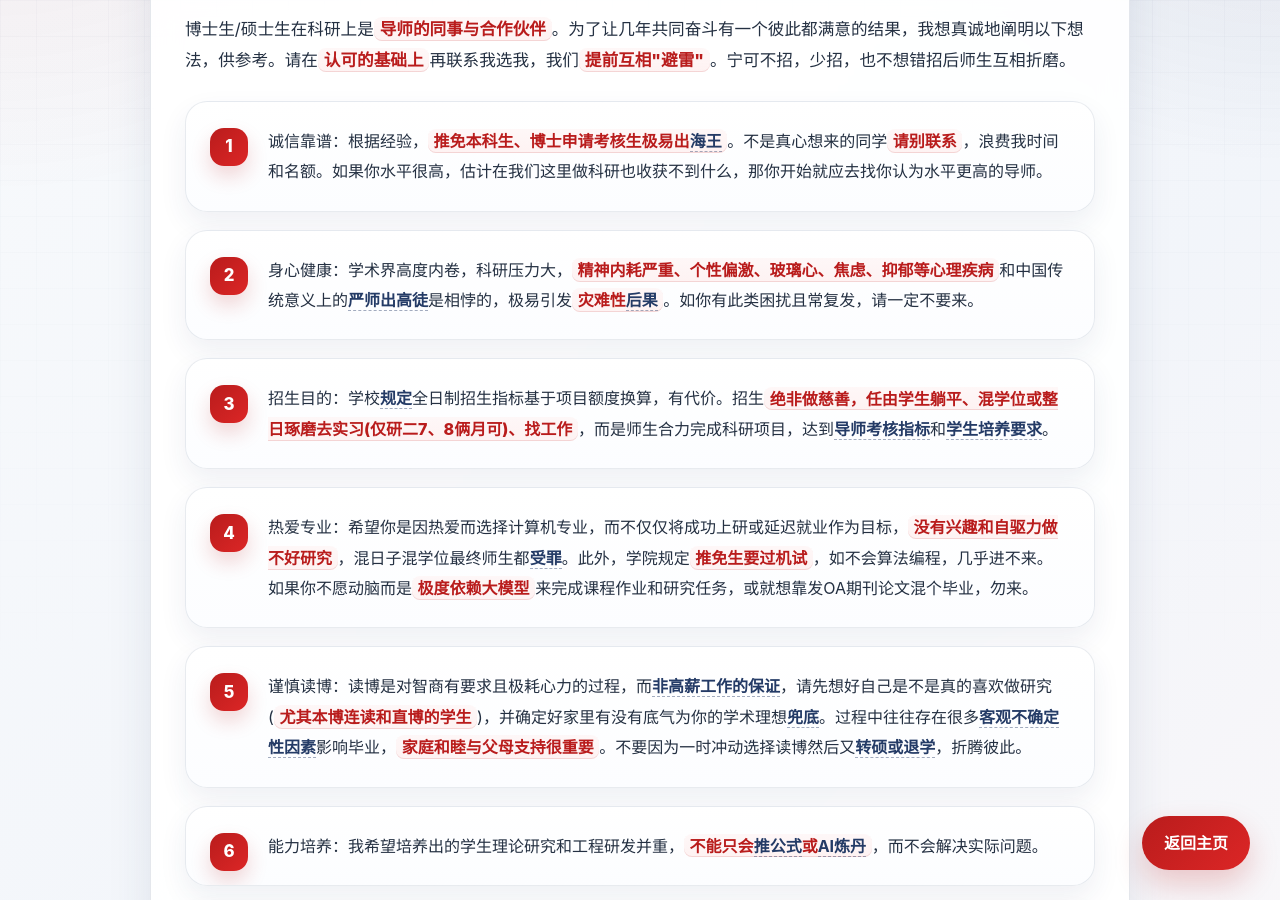
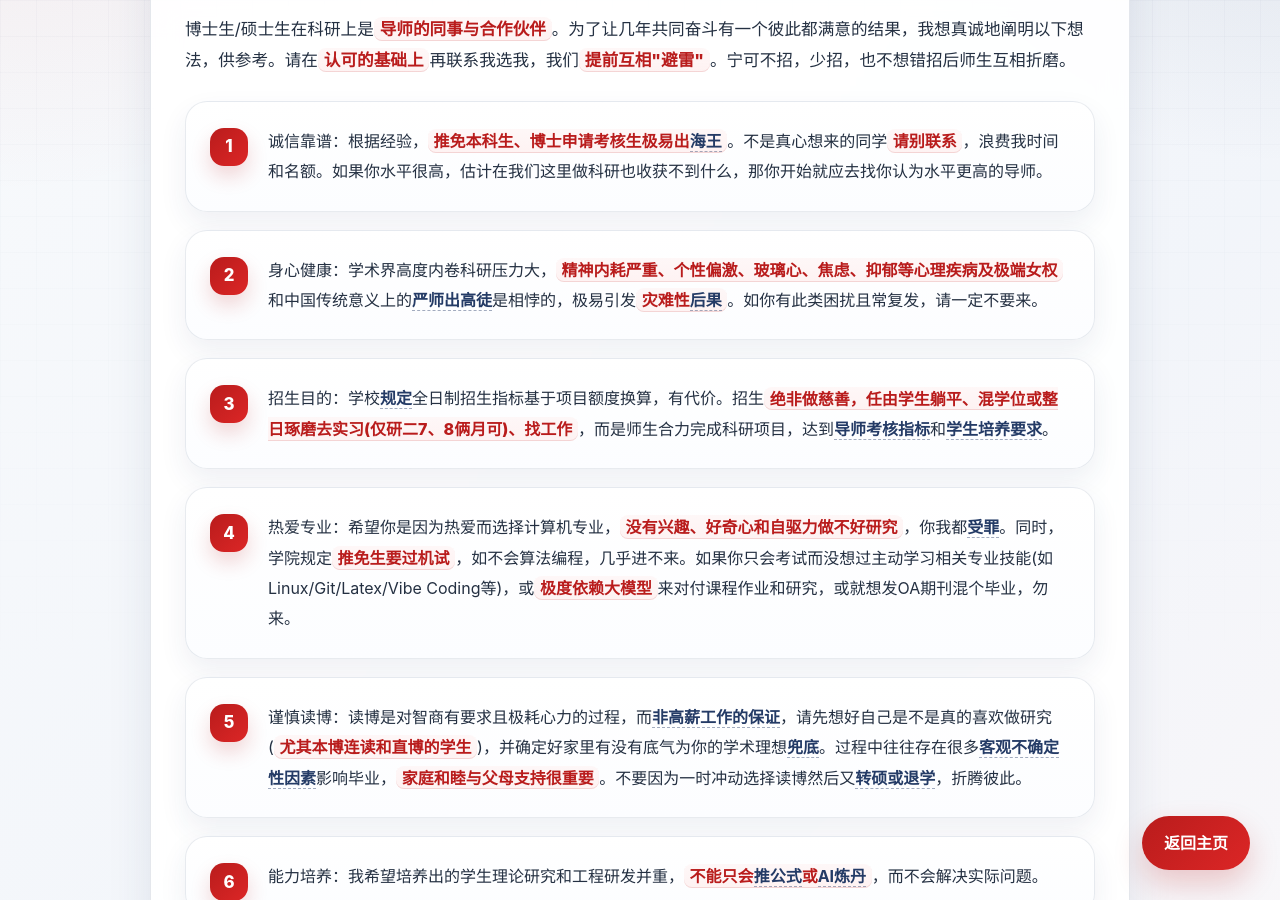
Before and after one commit to fangvv/Homepage, a Jekyll site: the page faq2.html, which Jekyll copies as it is, in a window 1280 px wide and 900 px high, scrolled down 315 px. Built offline with Jekyll 4.4.1, drawn with Linux system fonts in a browser that asks for light colours; comment, search, counter and statistics services are not loaded.

Commit message:
update faq2

```diff
--- a/faq2.html
+++ b/faq2.html
@@ -524,9 +524,10 @@ PyTorch Mobile, 移动端深度学习,
 
             <ol>
                 <li>诚信靠谱：根据经验，<strong>推免本科生、博士申请考核生极易出<a href="https://www.zhihu.com/question/487277766" target="_blank">海王</a></strong>。不是真心想来的同学<strong>请别联系</strong>，浪费我时间和名额。如果你水平很高，估计在我们这里做科研也收获不到什么，那你开始就应去找你认为水平更高的导师。</li>
-                <li>身心健康：学术界高度内卷，科研压力大，<strong>精神内耗严重、个性偏激、玻璃心、焦虑、抑郁等心理疾病</strong>和中国传统意义上的<a href="https://www.zhihu.com/question/596191290" target="_blank">严师出高徒</a>是相悖的，极易引发<strong>灾难性<a href="https://www.sciscanpub.com/uploads/2025/04/16/0e6be8681630d9e1939409ade49b73b6.pdf" target="_blank">后果</a></strong>。如你有此类困扰且常复发，请一定不要来。</li>
+                <li>身心健康：学术界高度内卷科研压力大，<strong>精神内耗严重、个性偏激、玻璃心、焦虑、抑郁等心理疾病及极端女权</strong>和中国传统意义上的<a href="https://www.zhihu.com/question/596191290" target="_blank">严师出高徒</a>是相悖的，极易引发<strong>灾难性<a href="https://www.sciscanpub.com/uploads/2025/04/16/0e6be8681630d9e1939409ade49b73b6.pdf" target="_blank">后果</a></strong>。如你有此类困扰且常复发，请一定不要来。</li>
                 <li>招生目的：学校<a href="https://www.bjtu.edu.cn/xxxtrmzn/162744.htm" target="_blank">规定</a>全日制招生指标基于项目额度换算，有代价。招生<strong>绝非做慈善，任由学生躺平、混学位或整日琢磨去实习(仅研二7、8俩月可)、找工作</strong>，而是师生合力完成科研项目，达到<a href="https://www.zhihu.com/question/1993742963784848897/answer/1993748322066920997" target="_blank">导师考核指标</a>和<a href="https://www.bjtu.edu.cn/xxgkw/xxgk_xxgkml/xwxk/syxwjbyq/6a881d506ec04ccabcc0dadb3a468943.htm" target="_blank">学生培养要求</a>。</li>
-                <li>热爱专业：希望你是因热爱而选择计算机专业，而不仅仅将成功上研或延迟就业作为目标，<strong>没有兴趣和自驱力做不好研究</strong>，混日子混学位最终师生都<a href="https://www.zhihu.com/question/429059603" target="_blank">受罪</a>。此外，学院规定<strong>推免生要过机试</strong>，如不会算法编程，几乎进不来。如果你不愿动脑而是<strong>极度依赖大模型</strong>来完成课程作业和研究任务，或就想靠发OA期刊论文混个毕业，勿来。</li>
+                <li>热爱专业：希望你是因为热爱而选择计算机专业，<strong>没有兴趣、好奇心和自驱力做不好研究</strong>，你我都<a href="https://www.zhihu.com/question/429059603" target="_blank">受罪</a>。同时，学院规定<strong>推免生要过机试</strong>，如不会算法编程，几乎进不来。如果你只会考试而没想过主动学习相关专业技能(如Linux/Git/Latex/Vibe Coding等)，或<strong>极度依赖大模型</strong>来对付课程作业和研究，或就想发OA期刊混个毕业，勿来。
+                </li>
                 <li>谨慎读博：读博是对智商有要求且极耗心力的过程，而<a href="https://www.zhihu.com/question/663192558" target="_blank">非高薪工作的保证</a>，请先想好自己是不是真的喜欢做研究(<strong>尤其本博连读和直博的学生</strong>)，并确定好家里有没有底气为你的学术理想<a href="https://zhuanlan.zhihu.com/p/564683753" target="_blank">兜底</a>。过程中往往存在很多<a href="https://www.zhihu.com/question/59323074" target="_blank">客观不确定性因素</a>影响毕业，<strong>家庭和睦与父母支持很重要</strong>。不要因为一时冲动选择读博然后又<a href="https://www.zhihu.com/question/1908850827797463958" target="_blank">转硕或退学</a>，折腾彼此。</li>
                 <li>能力培养：我希望培养出的学生理论研究和工程研发并重，<strong>不能只会<a href="https://www.zhihu.com/question/430862162" target="_blank">推公式</a>或<a href="https://www.zhihu.com/question/537342945" target=blank>AI炼丹</a></strong>，而不会解决实际问题。</li>
                 <li>我的优势：我无行政职务，有时间和精力看论文和指导学生；我无非升即走的压力，无疯狂push、造假和抢一作的必要；我喜欢计算机和编程，技术上不至于因落后学生太多而遭学生鄙视。</li>
```
